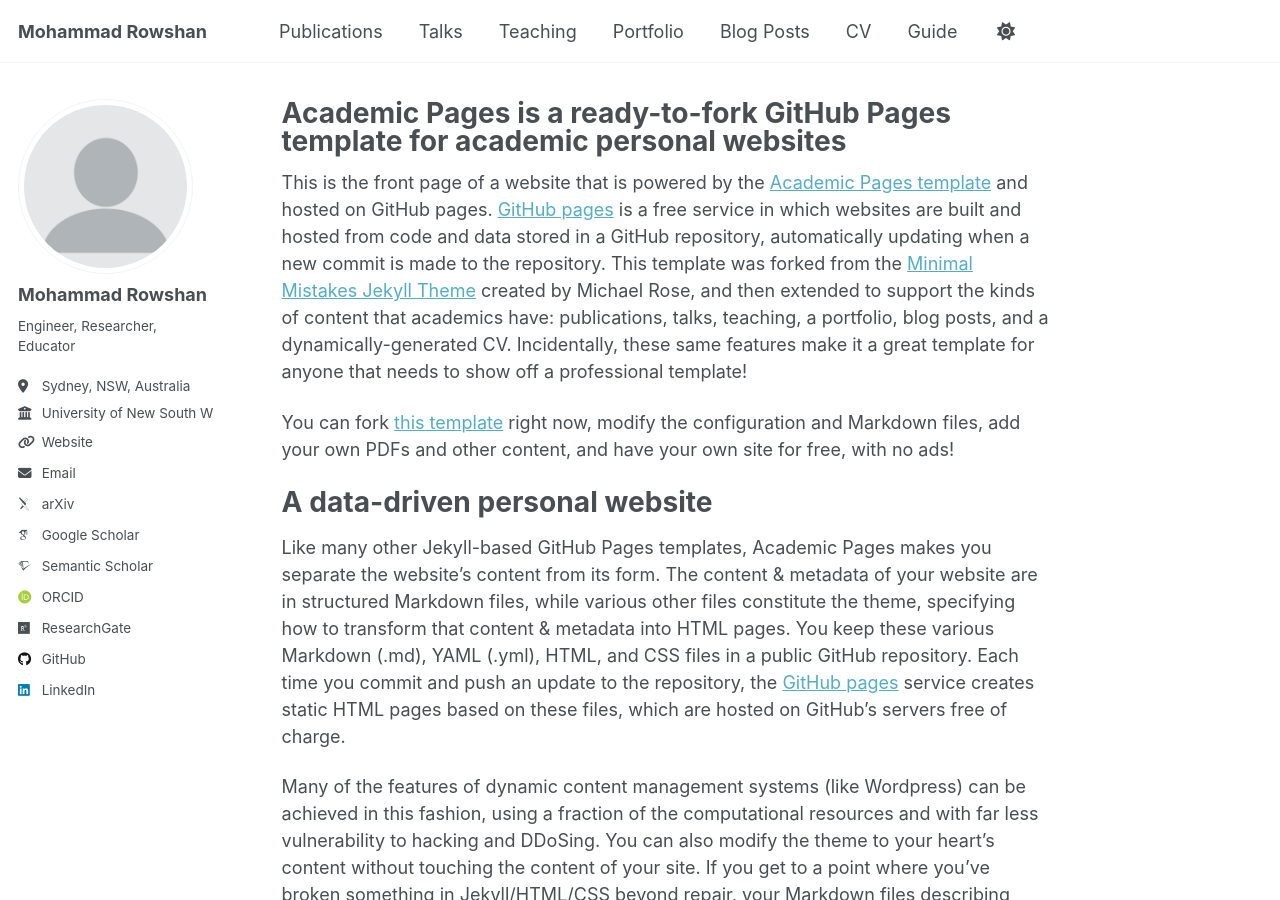
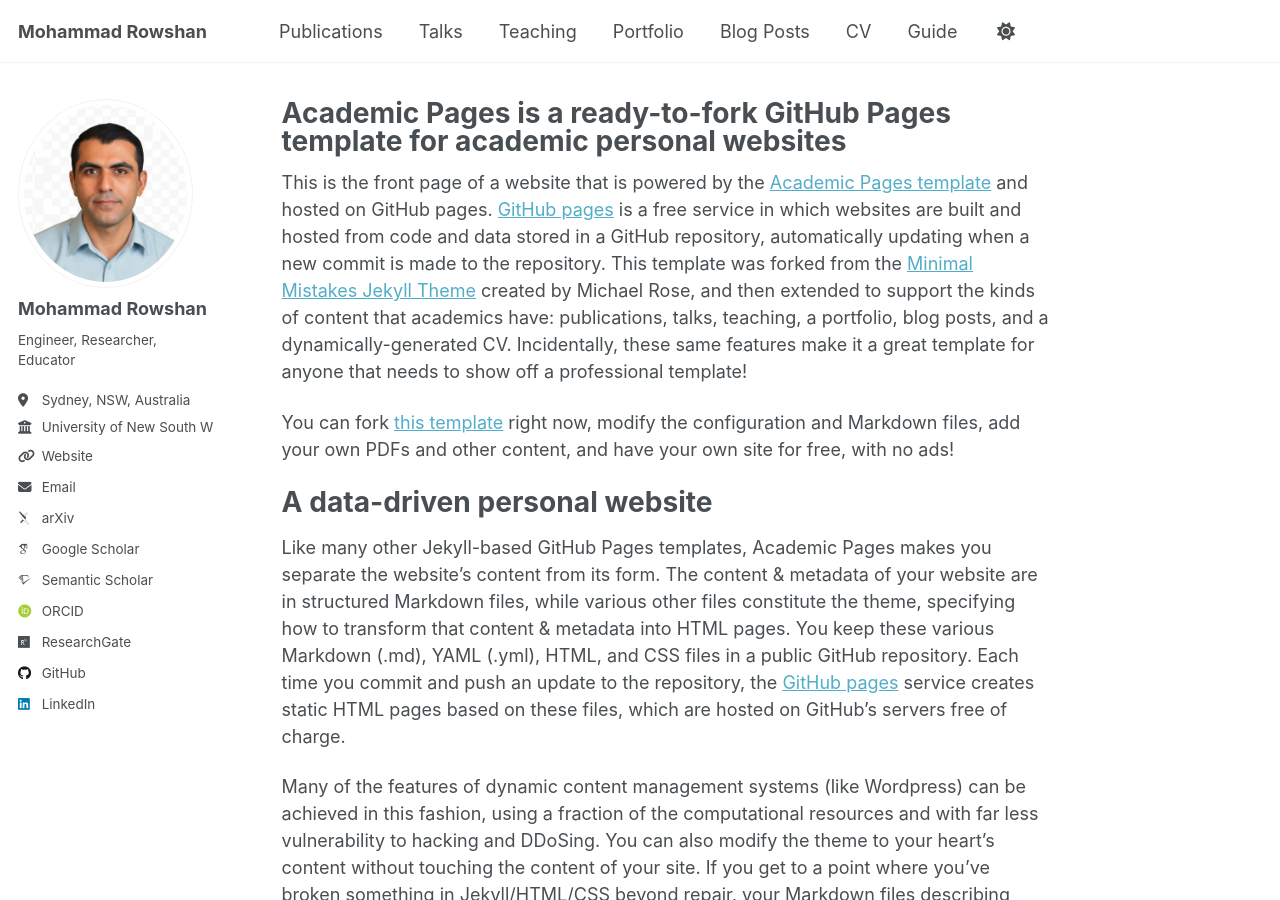
Before and after one commit to mohammad-rowshan/mohammad-rowshan.github.io, a Jekyll site: the page built from _pages/about.md, in a window 1280 px wide and 900 px high. Built offline with Jekyll 4.4.1, drawn with Linux system fonts in a browser that asks for light colours; some web fonts are replaced; a script that is not in the unit is left out.

Commit message:
Update _config.yml

```diff
--- a/_config.yml
+++ b/_config.yml
@@ -23,7 +23,7 @@ repository               : "mohammad-rowshan/mohammad-rowshan.github.io"
 #               Additional customization can be done by editing /_includes/author-profile.html
 author:
   # Biographic information
-  avatar           : "profile.png"
+  avatar           : "mrowshan.png" #"profile.png"
   name             : "Mohammad Rowshan"
   pronouns         : # example: "she/her"
   bio              : "Engineer, Researcher, Educator"
```
